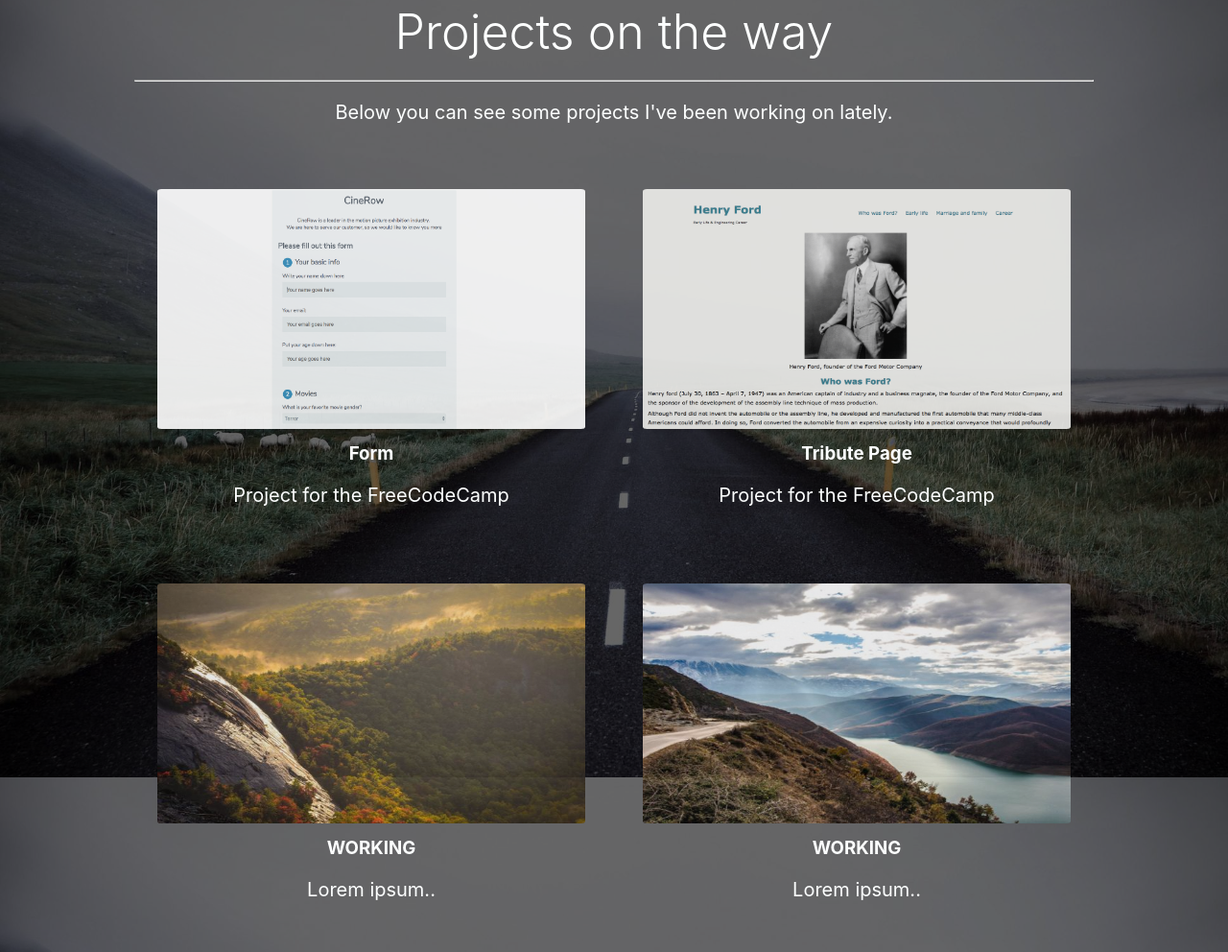
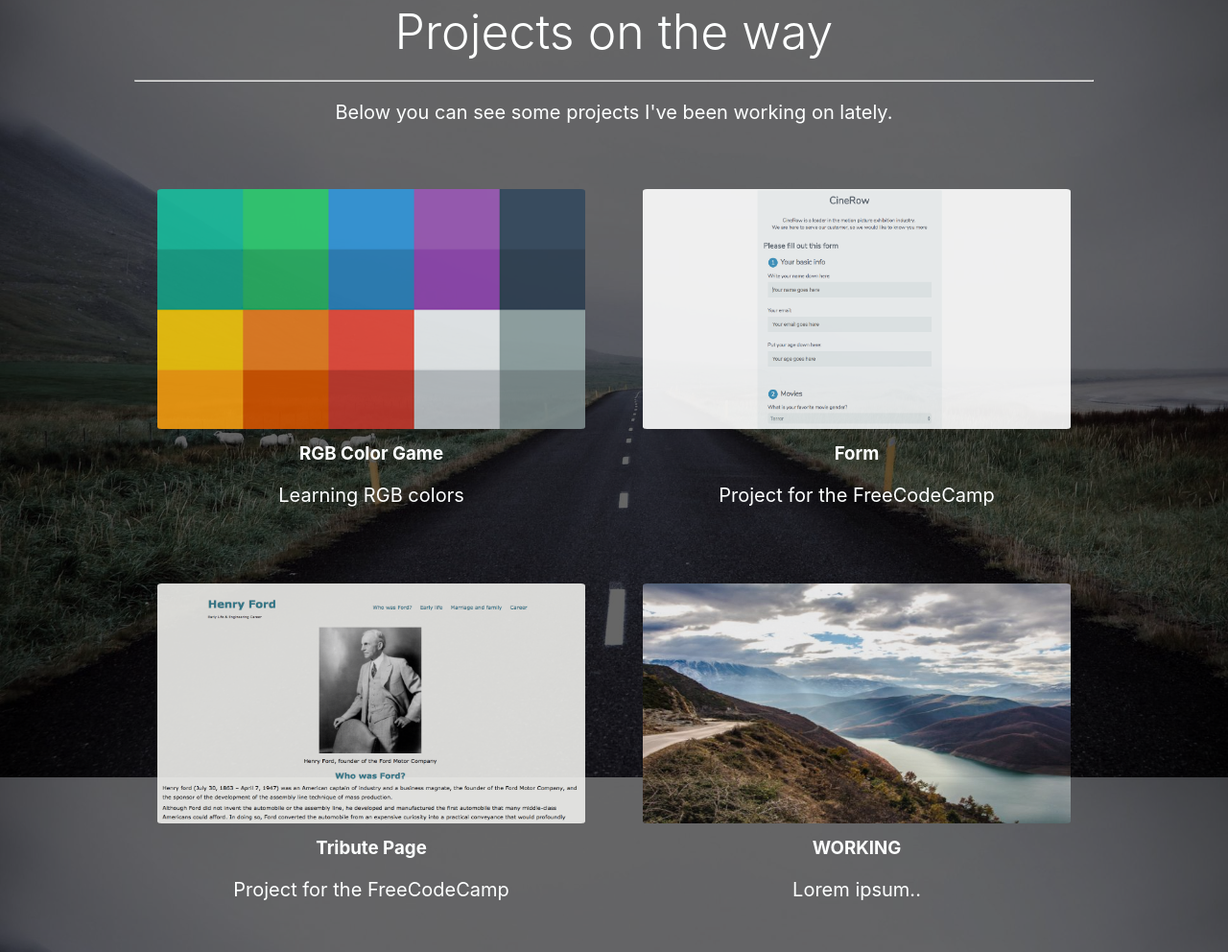
Before and after one commit to marcosriani/marcosriani.github.io, a plain HTML site: page index.html in a window 1280 px wide. Shown: the part 847-1839 px from the top of the page at 96% size. Drawn offline with Linux system fonts and the light colour scheme.

Commit message:
Add new project to web pag, RGB game

```diff
--- a/css/styles.css
+++ b/css/styles.css
@@ -78,6 +78,9 @@ p{
 }
 .img:hover {
     opacity: 1;
+}
+.projectImage {
+  width: 100%;
 }
 .col-12 p {
     margin-bottom: 10px;
--- a/index.html
+++ b/index.html
@@ -68,6 +68,16 @@
                 <!-- Portfolio Gallery Grid -->
                 <div class="row">
                   <div class="column">
+                      <div class="content projectImage">
+                        <a href="https://marcosriani.github.io/rgbgame/" target="_blank">
+                          <img src="./img/colors.png" alt="RGB Game link" style="width:100%">
+                          <h3>RGB Color Game</h3>
+                          <p>Learning RGB colors</p>
+                        </a>
+                      </div>
+                  </div>
+
+                  <div class="column">
                       <div class="content">
                           <a href="https://codepen.io/marcosriani/pen/ZRoNaj" target="_blank">
                     <img src="img/form.png" alt="Form project" style="width:100%">
@@ -87,13 +97,6 @@
                   </div>
                   <div class="column">
                       <div class="content">
-                            <img src="img/nature.jpg" alt="Nature" style="width:100%">
-                            <h3>WORKING</h3>
-                            <p>Lorem ipsum..</p>
-                        </div>
-                    </div>
-                    <div class="column">
-                        <div class="content">
                           <img src="img/mountains.jpg" alt="Mountains" style="width:100%">
                           <h3>WORKING</h3>
                           <p>Lorem ipsum..</p>
@@ -107,11 +110,6 @@
 
         </div>
     </main>
-
-
-
-
-
 
 
     <div class="socialproof" id="about">
@@ -152,10 +150,6 @@
     </div>
 
 
-
-
-
-
     <div class="footer">
         <div class="container-lrg flex">
             <div class="col-6 text-center">
```
Also changed, not shown: img/colors.png (added), img/nature.jpg (deleted). Lines whose indentation alone changed are shown as unchanged.
